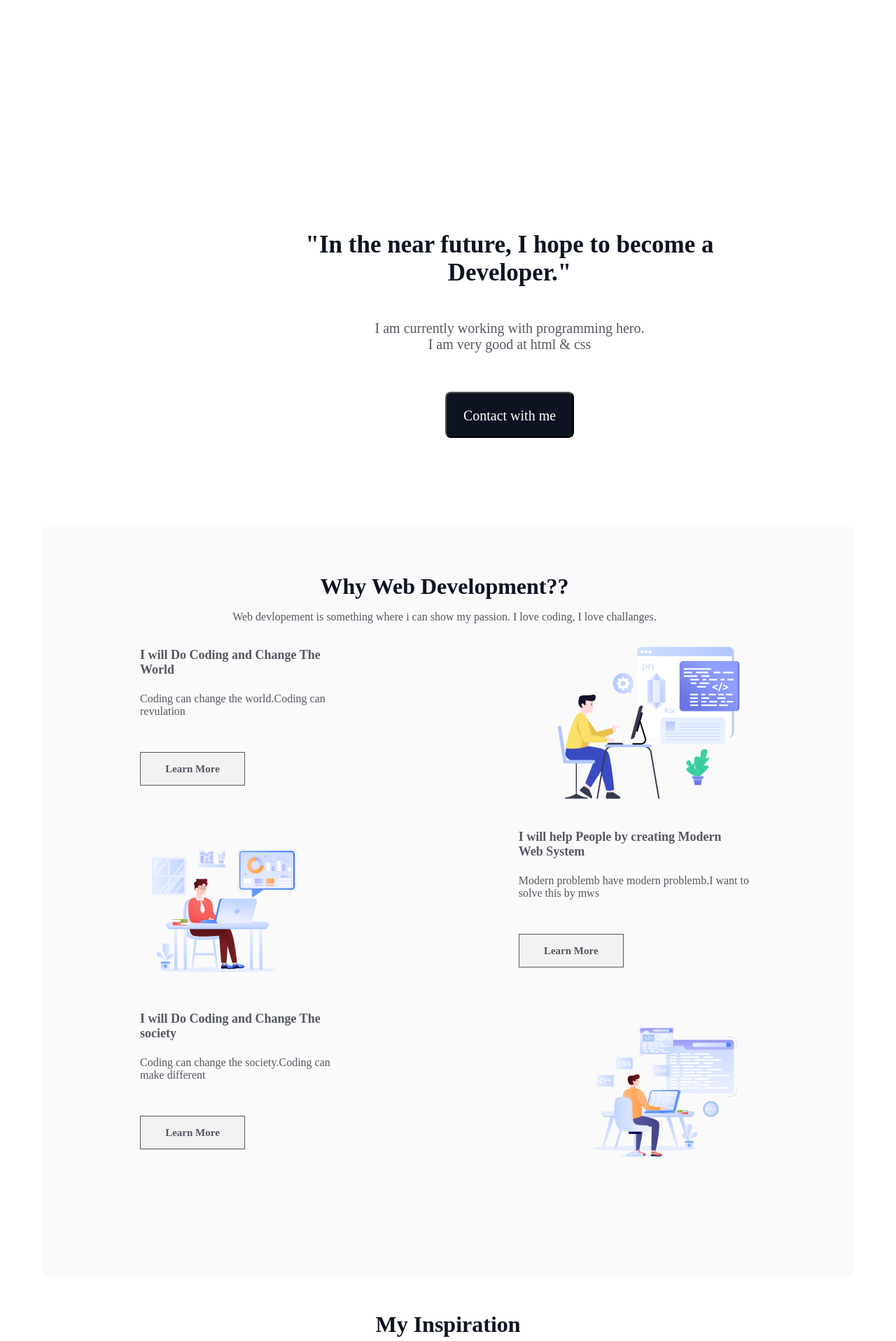
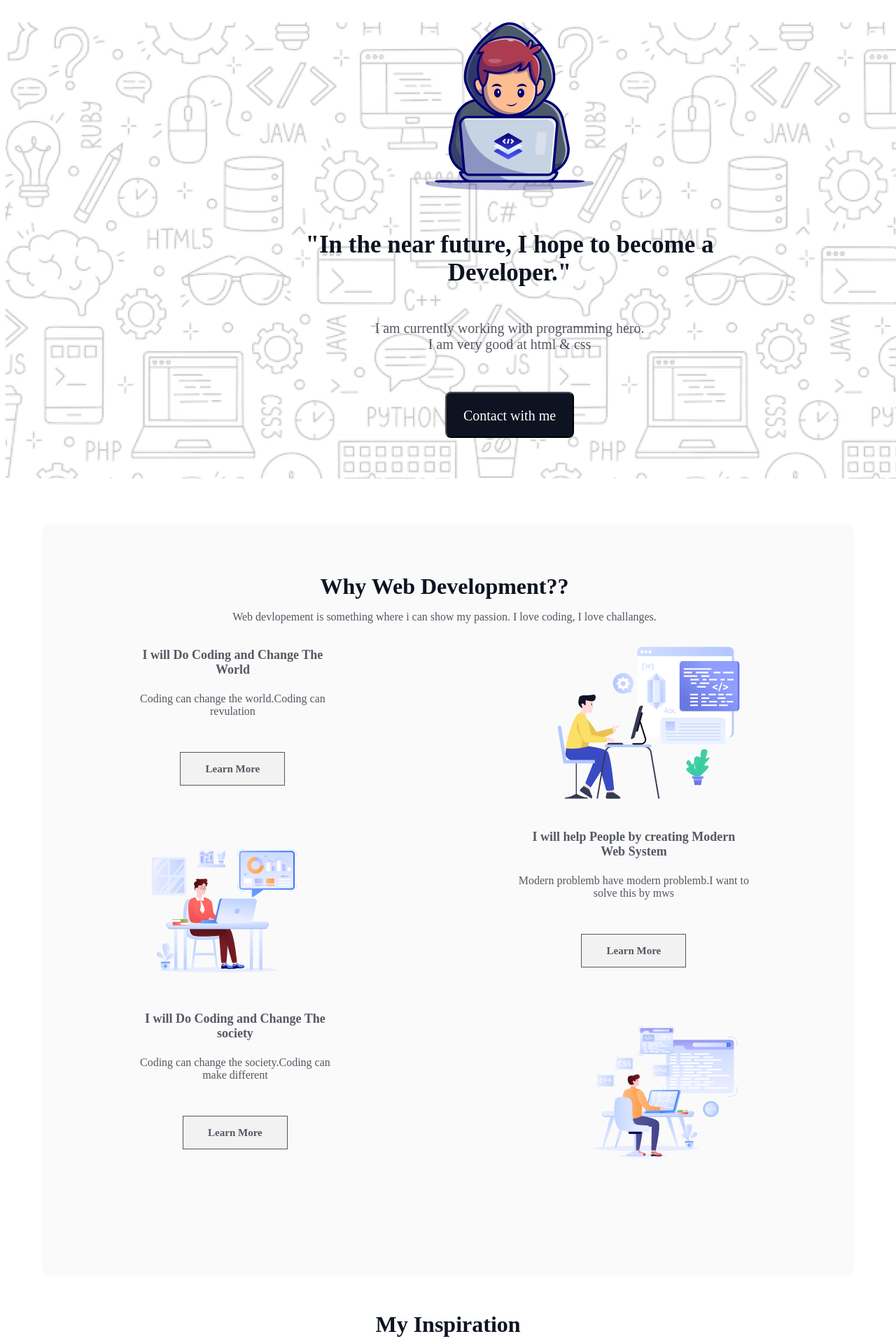
Before and after one commit to jacckj75/Assignment-1, a plain HTML site: page index.html in a window 1280 px wide. Shown: the top 1917 px of the page at 70% size. Drawn offline with Linux system fonts and the light colour scheme; a web font is replaced by a local one.

Commit message:
some changes push

```diff
--- a/style/style.css
+++ b/style/style.css
@@ -20,7 +20,7 @@ body{font-family: "Azeret Mono", monospace;
     width: 1440px;
      height: 652px;
     margin: 0 auto;
-    background-image: url("assets/Group.png") , url("assets/Hero-bg.png");
+    background-image:url("/assets/Group.png"),url("/assets/Hero-bg.png");
      background-repeat: no-repeat;
     background-position:  top center, 100% ;
 
@@ -101,6 +101,7 @@ body{font-family: "Azeret Mono", monospace;
                 width: 970px;
                 height: 830px;
                 margin: 0 auto;
+                text-align: center;
               }
     .coding-for-world{
         width: 870px;
@@ -272,7 +273,7 @@ body{font-family: "Azeret Mono", monospace;
            height: 314px;
            padding: 64px 48px 64px 48px;
            margin: 0 auto;
-          background-image: url("assets/handshake.jpg");
+          background-image:url("/assets/handshake.jpg");
           background: 0deg rgba(0, 0, 0, 0.5),rgba(0, 0, 0, 0.4),rgba(0, 0, 0, 0.3), ;
            background-position: center;
            background-size: cover;
```
